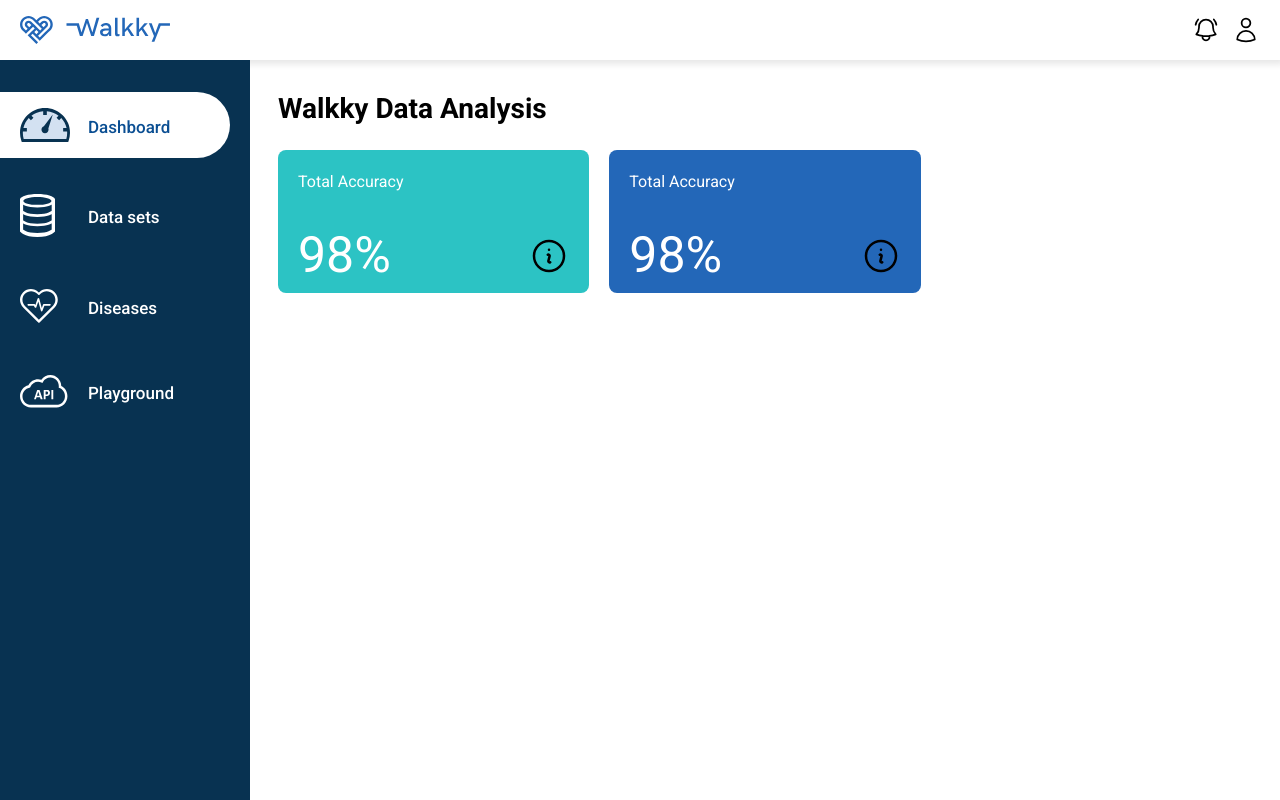
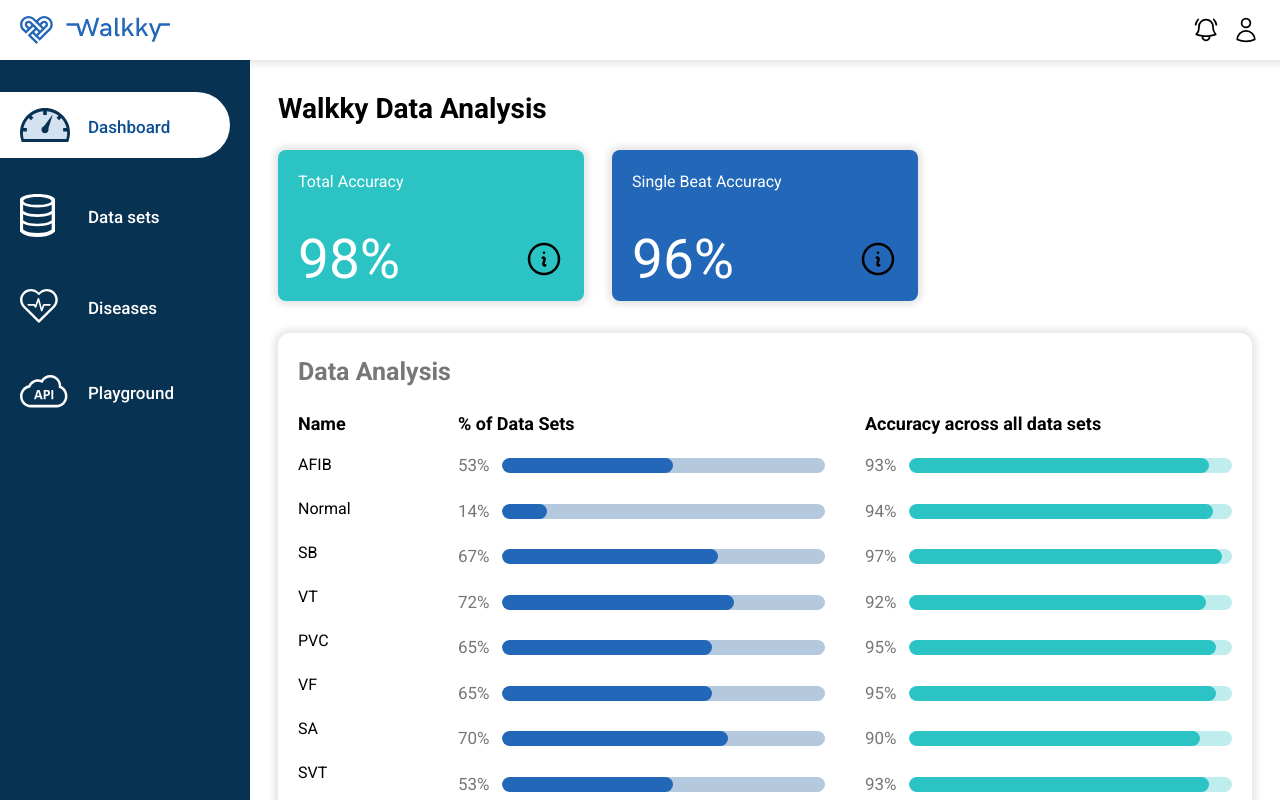
Before and after one commit to sulaimanwebdev/Walky, a React (Vite) app: page / in a window 1280 px wide. Shown: the top 800 px of the page. Built offline with nearby package versions, Linux system fonts and the light colour scheme.

Commit message:
analysis added

```diff
--- /dev/null
+++ b/src/components/DataAnalysis.tsx
@@ -0,0 +1,109 @@
+const dataAnalysis = () => {
+
+    let data = [
+        {
+          name: "AFIB",
+          dataSets: 53,
+          accuracyDataSets: 93,
+        },
+        {
+          name: "Normal",
+          dataSets: 14,
+          accuracyDataSets: 94,
+        },
+        {
+          name: "SB",
+          dataSets: 67,
+          accuracyDataSets: 97,
+        },
+        {
+          name: "VT",
+          dataSets: 72,
+          accuracyDataSets: 92,
+        },
+        {
+          name: "PVC",
+          dataSets: 65,
+          accuracyDataSets: 95,
+        },
+        {
+          name: "VF",
+          dataSets: 65,
+          accuracyDataSets: 95,
+        },
+        {
+          name: "SA",
+          dataSets: 70,
+          accuracyDataSets: 90,
+        },
+        {
+          name: "SVT",
+          dataSets: 53,
+          accuracyDataSets: 93,
+        },
+      ];
+
+
+    return (
+      <>
+        <div className="customShadow bg-white p-5 rounded-xl">
+          <div className="font-bold text-[25px] text-[#777777] mb-5">
+            Data Analysis
+          </div>
+
+          <div className="grid grid-cols-[120px,1fr,1fr] gap-10">
+            <div>
+              <div className="font-[600] text-[18px] mb-4">Name</div>
+              <div className="flex flex-col gap-5">
+                {data.map((item) => (
+                  <div key={Math.random()}>{item.name}</div>
+                ))}
+              </div>
+            </div>
+
+            <div>
+              <div className="font-[600] text-[18px] mb-4">% of Data Sets</div>
+              <div className="flex flex-col gap-5">
+                {data.map((item) => (
+                  <div className="flex items-center gap-3 w-full" key={Math.random()}>
+                    <div style={{ fontSize: "17px", color: "#777777" }}>
+                      {item.dataSets}%
+                    </div>
+                    <div className="flex rounded-full bg-yale bg-opacity-30 w-full h-[15px] overflow-hidden">
+                      <div
+                        className={`bg-walkkyBlue h-full rounded-full`}
+                        style={{ width: `${item.dataSets}%`}}
+                      ></div>
+                    </div>
+                  </div>
+                ))}
+              </div>
+            </div>
+
+            <div>
+              <div className="font-[600] text-[18px] mb-4">
+                Accuracy across all data sets
+              </div>
+              <div className="flex flex-col gap-5">
+                {data.map((item) => (
+                  <div className="flex items-center gap-3 w-full" key={Math.random()}>
+                    <div style={{ fontSize: "17px", color: "#777777" }}>
+                      {item.accuracyDataSets}%
+                    </div>
+                    <div className="flex rounded-full bg-lightTeal bg-opacity-30 w-full h-[15px] overflow-hidden">
+                      <div
+                        className={`bg-lightTeal h-full rounded-full`}
+                        style={{ width: `${item.accuracyDataSets}%`}}
+                      ></div>
+                    </div>
+                  </div>
+                ))}
+              </div>
+            </div>
+          </div>
+        </div>
+      </>
+    );
+  };
+
+  export default dataAnalysis;
--- a/src/components/InsightWidget.tsx
+++ b/src/components/InsightWidget.tsx
@@ -2,11 +2,11 @@
 const InsightWidget = (props:any) => {
   return (
     <>
-    <div className={`w-full rounded-lg text-white p-5 pb-0 ${props.bg === "lightTeal" ? "bg-lightTeal" : props.bg === "walkkyBlue" ? "bg-walkkyBlue" : props.bg === "walkyOrange" ? "bg-walkyOrange" : ""}`}>
+    <div className={`w-full customShadow rounded-lg text-white p-5 pb-0 ${props.bg === "lightTeal" ? "bg-lightTeal" : props.bg === "walkkyBlue" ? "bg-walkkyBlue" : props.bg === "walkyOrange" ? "bg-walkyOrange" : ""}`}>
       <div>{props.title}</div>
 
       <div className="flex items-center justify-between mt-6">
-       <div className="text-[50px]">{props.value}</div>
+       <div className="text-[55px]">{props.value}</div>
        <div><img src={props.icon} alt="icon" className="w-[40px]" /></div>
       </div>
     </div>
--- a/src/pages/Home.tsx
+++ b/src/pages/Home.tsx
@@ -1,17 +1,27 @@
 
-import React, { useState } from "react";
 import { ContentContainer } from "../components/ContentContainer";
 import InsightWidget from "../components/InsightWidget";
+import DataAnalysis from "../components/DataAnalysis";
 
 const Home = () => {
   return (
     <>
       <ContentContainer>
         <div className="font-bold text-[28px] mb-5">Walkky Data Analysis</div>
-        <div className="grid grid-cols-3 gap-5 w-full">
+
+        <div className="grid grid-cols-3 gap-7 w-full mb-8">
           <InsightWidget title="Total Accuracy" value="98%" icon="/assets/i-icon.svg" bg="lightTeal"/>
-          <InsightWidget title="Total Accuracy" value="98%" icon="/assets/i-icon.svg" bg="walkkyBlue"/>
+          <InsightWidget title="Single Beat Accuracy" value="96%" icon="/assets/i-icon.svg" bg="walkkyBlue"/>
         </div>
+
+        <DataAnalysis/>
+
+        <div className="customShadow bg-white p-5 rounded-xl mt-8">
+          <div className="font-bold text-[25px] text-[#777777] mb-1">Data Sets</div>
+          <div className="mb-5">Most recent</div>
+
+        </div>
+
       </ContentContainer>
     </>
   );
```
